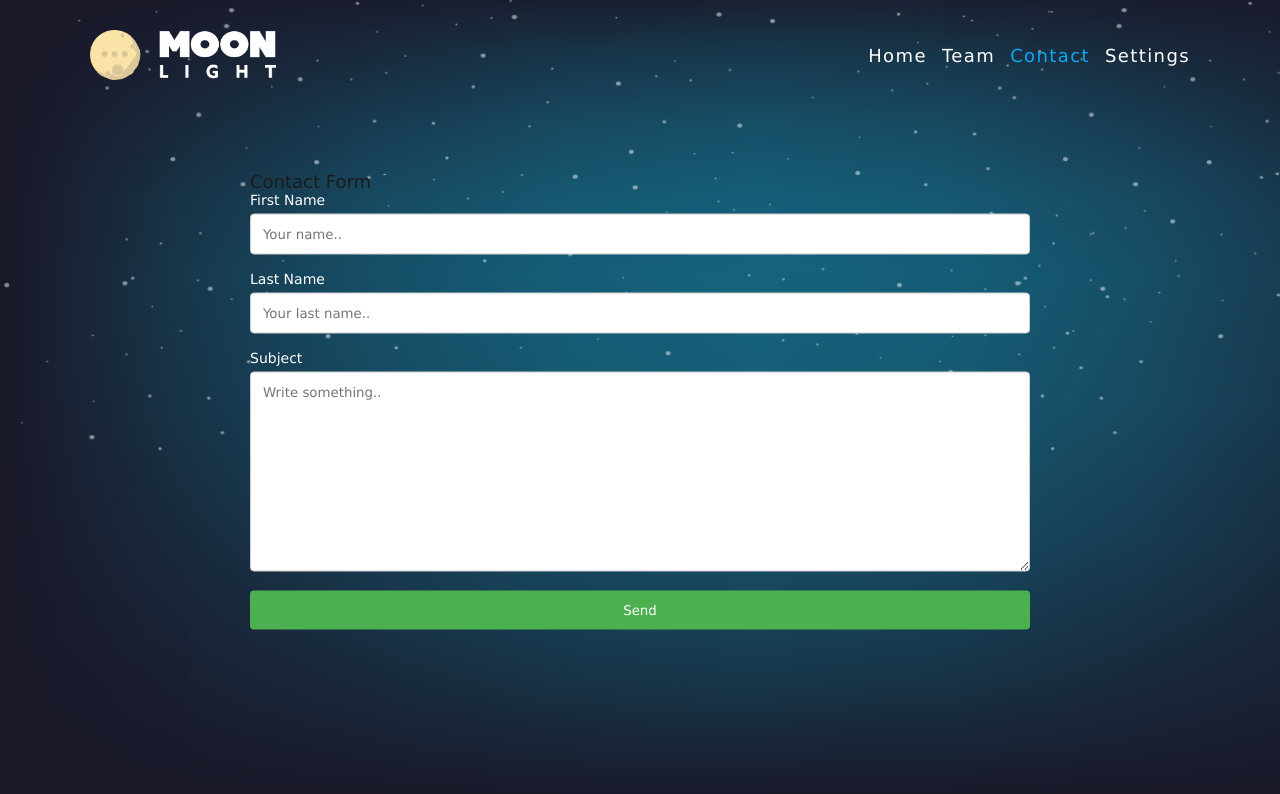
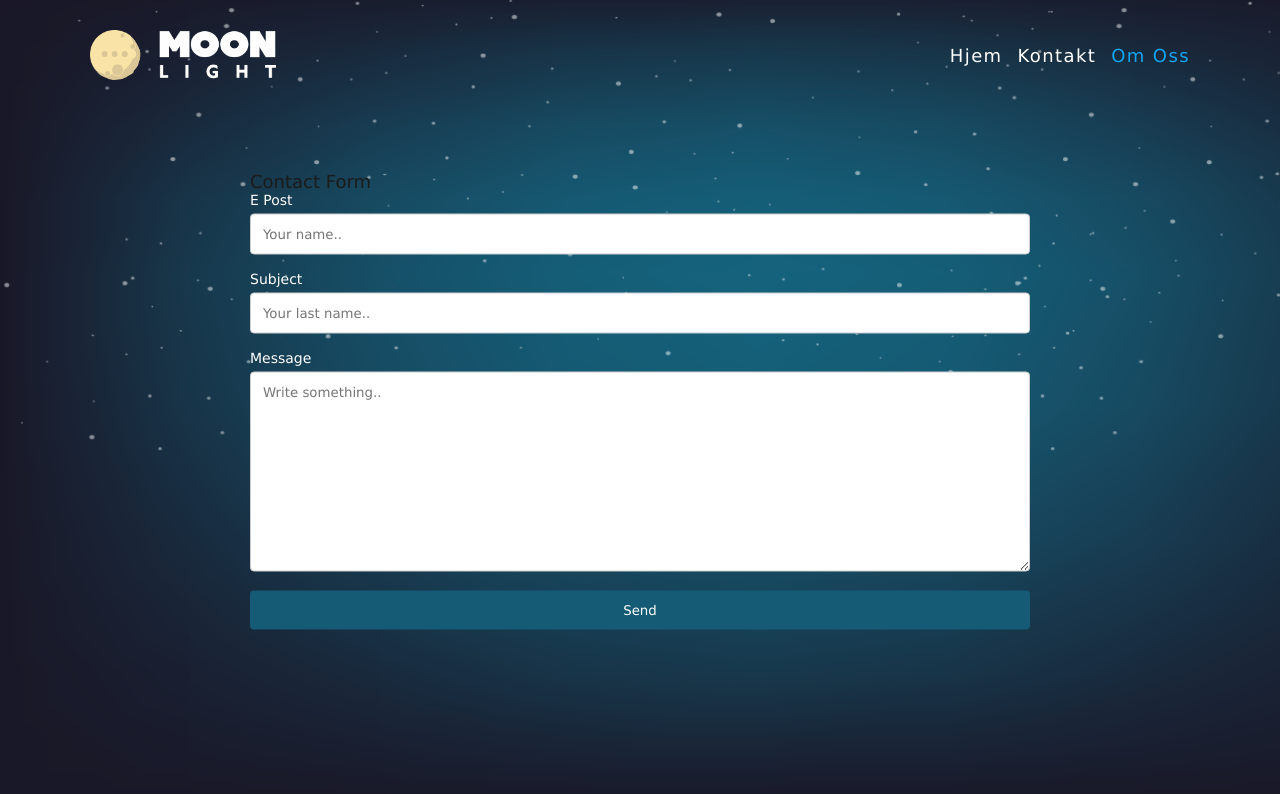
Before and after one commit to moonlightapp/landing-page, an Angular app: page /contact in a window 1280 px wide. Shown: the top 794 px of the page. Built offline with nearby package versions, Linux system fonts and the light colour scheme.

Commit message:
minor changes

```diff
--- a/src/app/constants/nav-bar-urls.ts
+++ b/src/app/constants/nav-bar-urls.ts
@@ -1,18 +1,18 @@
 export const NAV_BAR_URLS = [
     {
         url: '/home',
-        title: 'Home'
+        title: 'Hjem'
     },
     {
         url: '/team',
-        title: 'Team'
+        title: 'Kontakt'
     },
     {
         url: '/contact',
-        title: 'Contact'
+        title: 'Om Oss'
     },
-    {
-        url: '/settings',
-        title: 'Settings'
-    }
+    // {
+    //     url: '/settings',
+    //     title: 'Settings'
+    // }
 ];
--- a/src/app/dashboard/contact/contact.component.html
+++ b/src/app/dashboard/contact/contact.component.html
@@ -2,13 +2,13 @@
     <div class="container">
         <h3>Contact Form</h3>
 
-        <label for="first_name">First Name</label>
+        <label for="first_name">E Post</label>
         <input [formControl]="form.get('first_name')" type="text" id="first_name" placeholder="Your name..">
 
-        <label for="last_name">Last Name</label>
+        <label for="last_name">Subject</label>
         <input [formControl]="form.get('last_name')" type="text" id="last_name" placeholder="Your last name..">
 
-        <label for="subject">Subject</label>
+        <label for="subject">Message</label>
         <textarea [formControl]="form.get('subject')" id="subject" placeholder="Write something.." style="height:200px"></textarea>
 
         <button (click)="submitForm()">Send</button>
--- a/src/app/dashboard/contact/contact.component.scss
+++ b/src/app/dashboard/contact/contact.component.scss
@@ -21,7 +21,7 @@
     }
 
     button {
-        background-color: #4CAF50;
+        background-color: #155b75;
         color: white;
         padding: 12px 20px;
         border: none;
```
